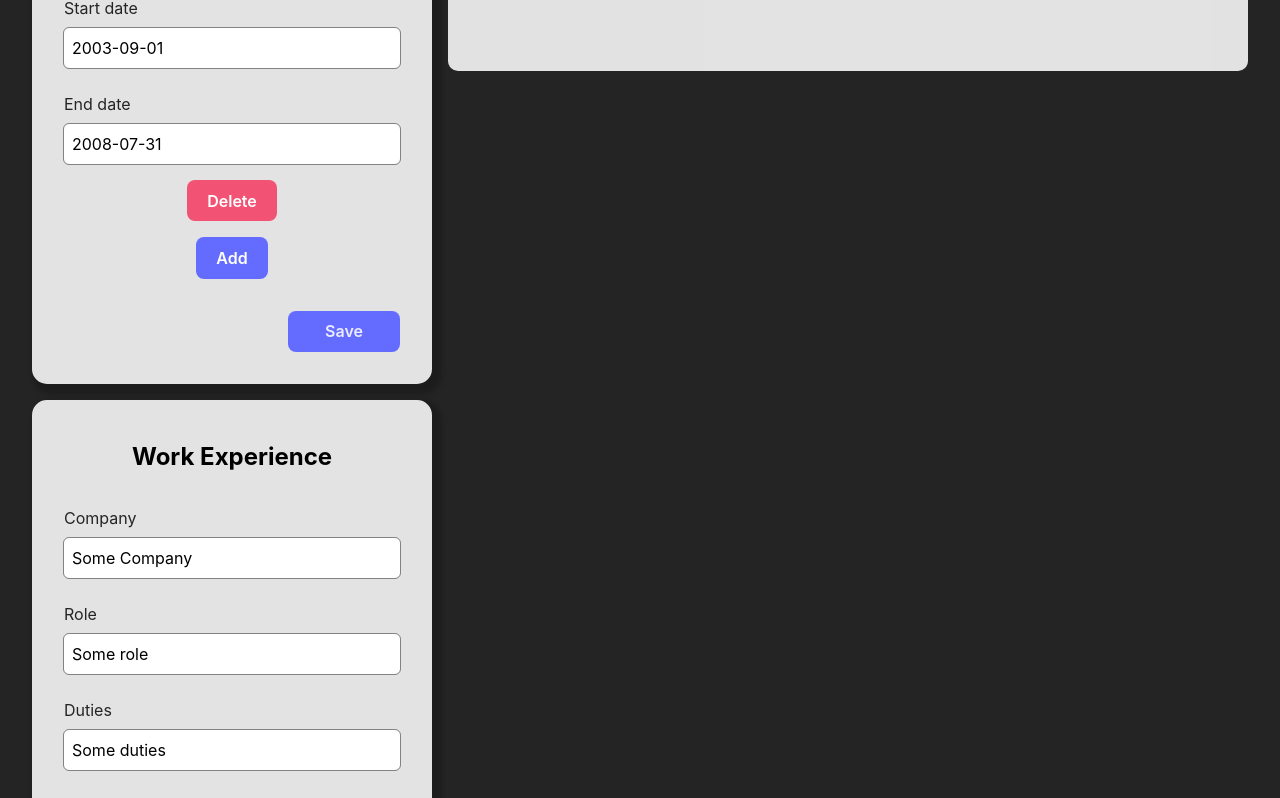
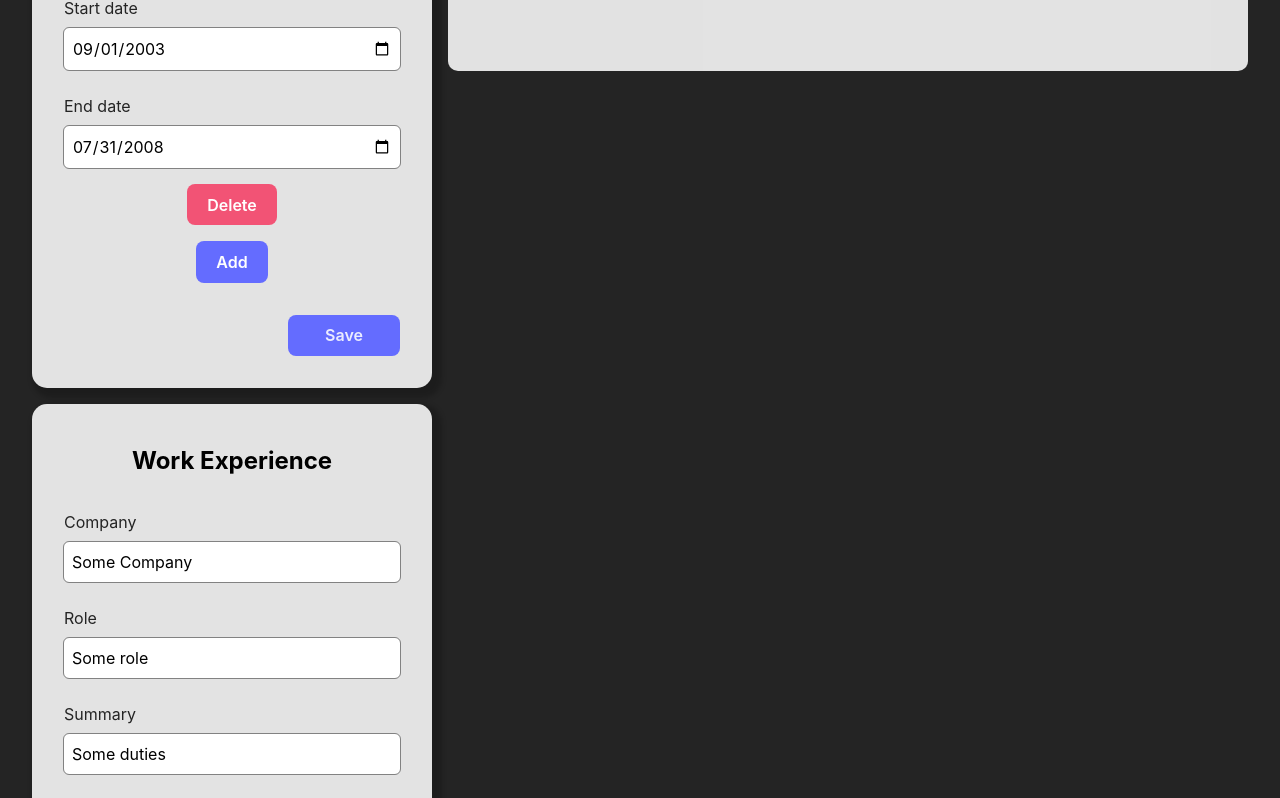
Before and after one commit to rubicon2/odin-cv-app, a React (Vite) app: page / in a window 1280 px wide. Shown: the part 820-1618 px from the top of the page. Built offline with nearby package versions, Linux system fonts and the light colour scheme.

Commit message:
ToggleEditFieldGroup now passes input type to ToggleEditField

```diff
--- a/src/App.jsx
+++ b/src/App.jsx
@@ -66,8 +66,8 @@ function App() {
                 fields: [
                   { name: 'Institution', key: 'place' },
                   { name: 'Qualification(s)', key: 'subject' },
-                  { name: 'Start date', key: 'startDate' },
-                  { name: 'End date', key: 'endDate' },
+                  { name: 'Start date', key: 'startDate', type: 'date' },
+                  { name: 'End date', key: 'endDate', type: 'date' },
                 ],
                 onChange: (entry) =>
                   dispatch({ type: 'changed_education', entry }),
@@ -102,9 +102,9 @@ function App() {
                 fields: [
                   { name: 'Company', key: 'company' },
                   { name: 'Role', key: 'role' },
-                  { name: 'Duties', key: 'duties' },
-                  { name: 'Start date', key: 'startDate' },
-                  { name: 'End date', key: 'endDate' },
+                  { name: 'Summary', key: 'duties' },
+                  { name: 'Start date', key: 'startDate', type: 'date' },
+                  { name: 'End date', key: 'endDate', type: 'date' },
                 ],
                 onChange: (entry) => dispatch({ type: 'changed_work', entry }),
                 edit: state.editWork,
--- a/src/components/ToggleEditFieldGroup/index.jsx
+++ b/src/components/ToggleEditFieldGroup/index.jsx
@@ -1,7 +1,7 @@
 import ToggleEditField from '../ToggleEditField';
 import './index.css';
 
-// Fields is an array of objects, containing a field name and field key. It is used to give each field a
+// Fields is an array of objects, containing a field name, key and input type. It is used to give each field a
 // user-friendly name, and so you can select which keys from the values object to show. E.g. you may not
 // want to show the id/index of the object to the user, in which case that key can be left out of the fields array.
 
@@ -19,6 +19,7 @@ export default function ToggleEditFieldGroup({
           <ToggleEditField
             key={field.key}
             fieldName={field.name}
+            inputType={field.type}
             value={values[field.key]}
             onChange={(event) =>
               onChange({
```
